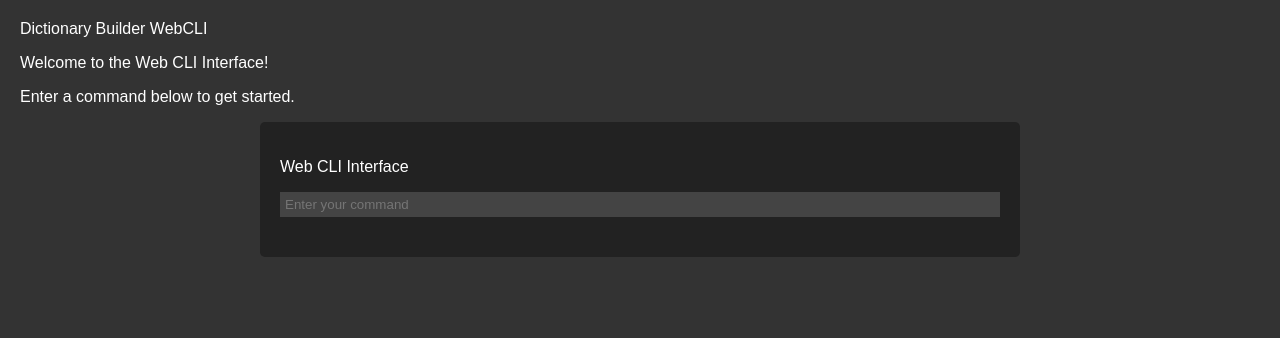
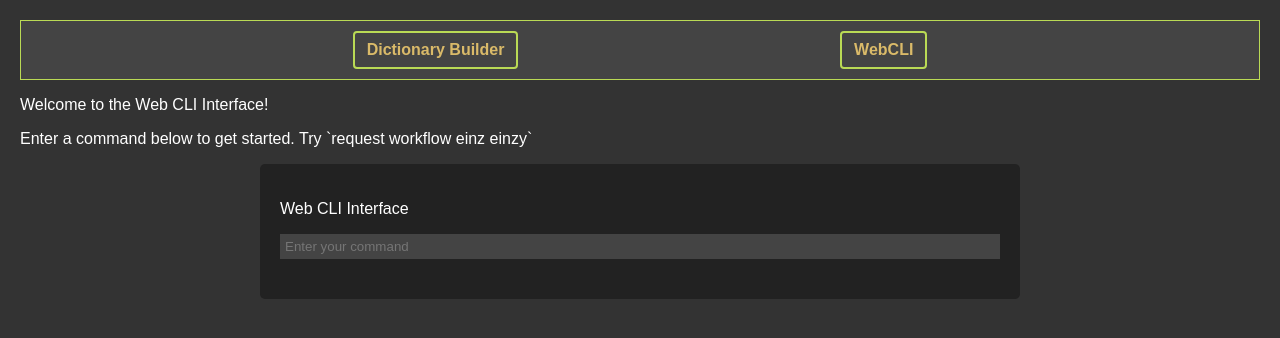
Before and after one commit to GRAYgoose124/dazzle, a Django app: page /webcli/ in a window 1280 px wide. Shown: the top 338 px of the page. Run offline with Django 4.2, Linux system fonts and the light colour scheme.

Commit message:
uparrow last command navbar pretty

```diff
--- a/images/web/app/dictbuilder/templates/navibase.html
+++ b/images/web/app/dictbuilder/templates/navibase.html
@@ -42,6 +42,13 @@
             border: 0;
         }
 
+        button[type="submit"]:hover {
+            background-color: #5abf53;
+            /* Darker green accent color on hover */
+            color: #fff;
+            /* White text color on hover */
+        }
+
         button[type="submit"] {
             padding: 8px 16px;
             background-color: #bada55;
@@ -53,6 +60,7 @@
             cursor: pointer;
             margin-right: 10px;
             margin-top: 5px;
+            transition: background-color 0.3s, color 0.3s;
         }
 
         .dizzy-stats {
@@ -125,6 +133,30 @@
             margin-top: 20px;
             border: 1px solid #bada55;
         }
+
+        .navigation {
+            display: flex;
+            justify-content: space-evenly;
+            background-color: #444;
+            border: 1px solid #bada55;
+            padding: 10px;
+        }
+
+        .navigation a {
+            display: inline-block;
+            padding: 8px 12px;
+            border: 2px solid #bada55;
+            border-radius: 4px;
+            text-decoration: forestgreen;
+            color: #daba69;
+            font-weight: bold;
+            transition: background-color 0.3s, color 0.3s;
+        }
+
+        .navigation a:hover {
+            background-color: #7aaa29;
+            color: #bada55;
+        }
     </style>
     {% block style %}
     {% endblock %}
--- a/images/web/app/dictbuilder/templates/webcli.html
+++ b/images/web/app/dictbuilder/templates/webcli.html
@@ -44,7 +44,7 @@
 
 {% block content %}
 <p>Welcome to the Web CLI Interface!</p>
-<p>Enter a command below to get started.</p>
+<p>Enter a command below to get started. Try `request workflow einz einzy`</p>
 <div class="cli-container">
     <p>Web CLI Interface</p>
     <div class="cli-input">
@@ -65,6 +65,13 @@
                 }
                 handleCommand(command);
                 cliInput.value = '';
+            } else if (event.keyCode === 38) { // Up arrow key
+                // get last command from outputContainer.prepend: "> command"
+                const outputContainer = document.querySelector('.cli-output');
+                // make sure to ignore the lines not starting with > as they are output
+                const lastCommand = outputContainer.firstChild.nextSibling.textContent
+
+                cliInput.value = lastCommand.substring(2);
             }
         });
 
```
